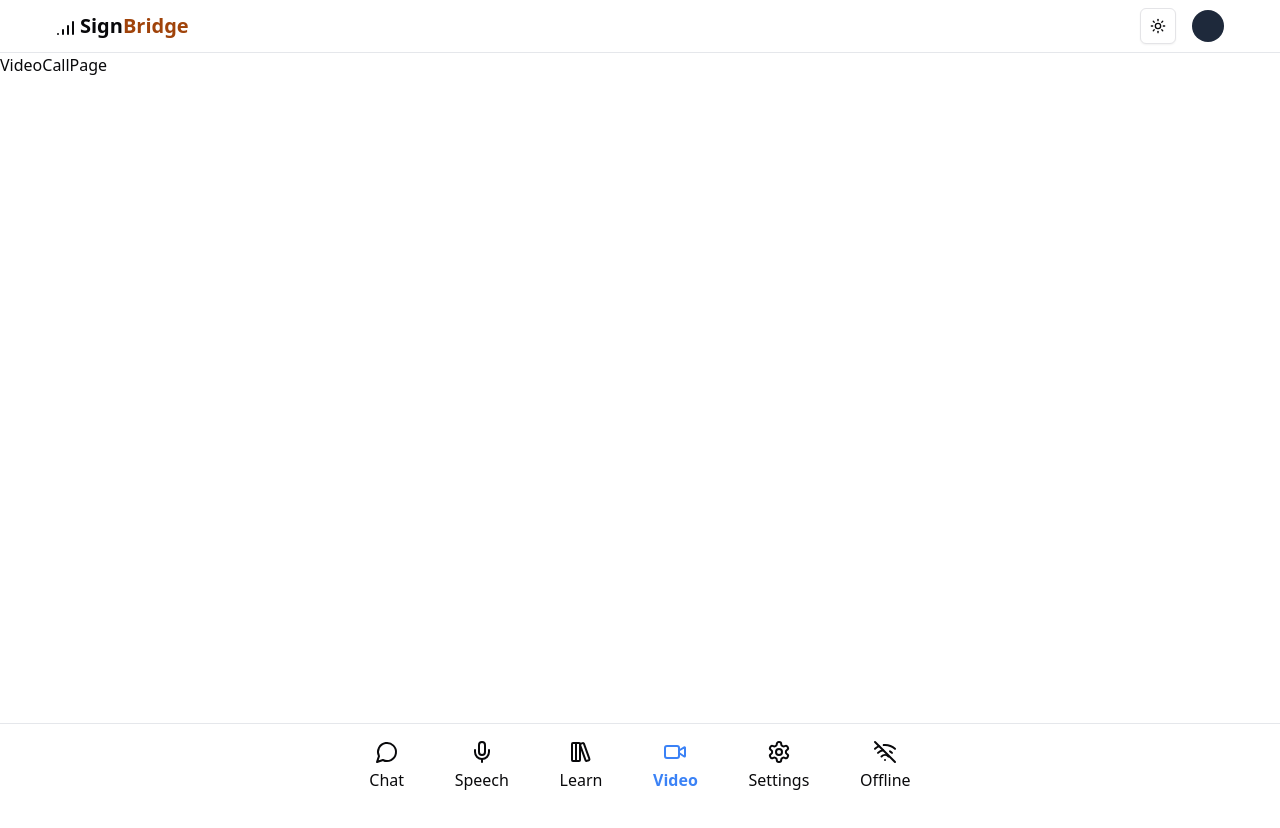
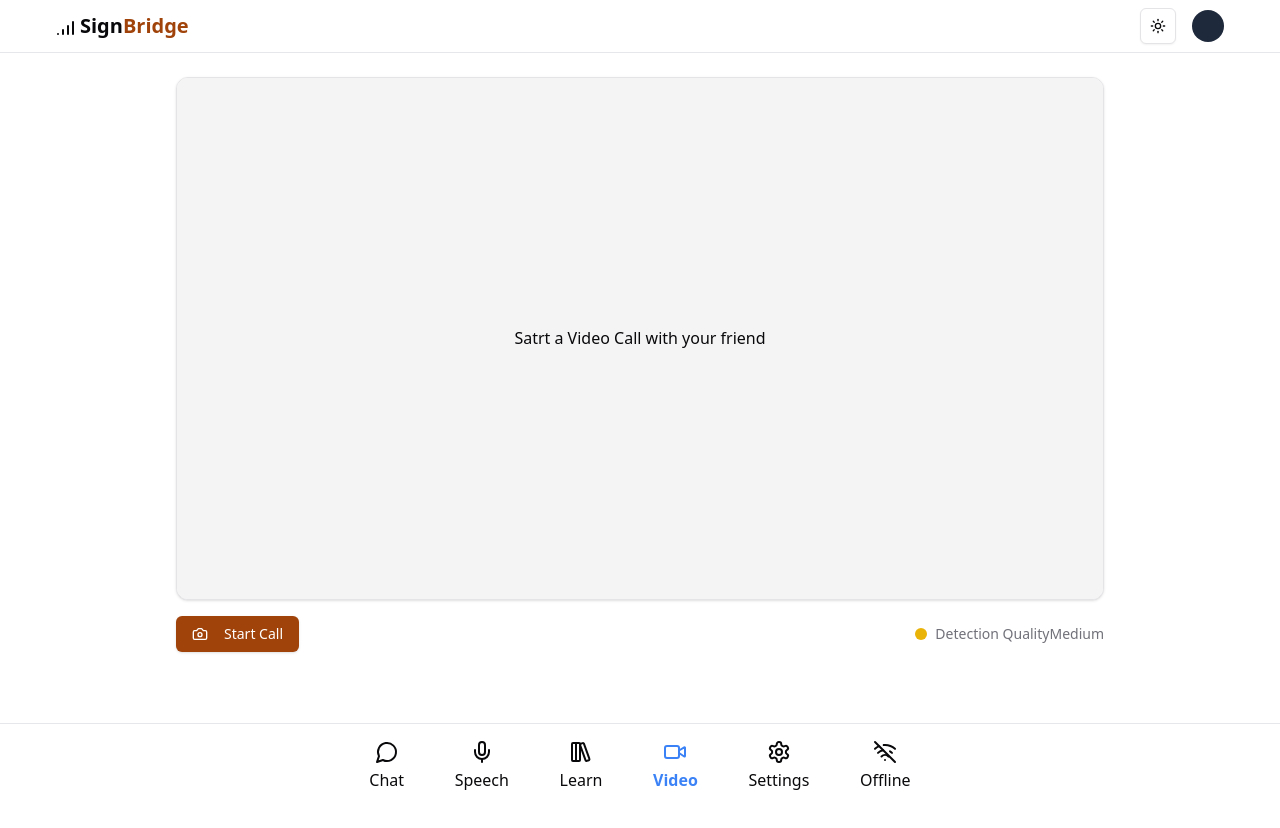
Before and after one commit to Mubaraklouis/Sign-bridge, a Next.js app: page /video in a window 1280 px wide. Shown: the top 828 px of the page. Before the commit the page ends 800 px from the top, so only its background shows below. Built offline with nearby package versions, Linux system fonts and the light colour scheme.

Commit message:
Update: Refactor lesson data management by importing lesson data from a new file, enhance video call functionality, and add back navigation in LessonsPage

```diff
--- a/src/app/(dashboard)/learn/lessons/[category]/[lesson]/page.tsx
+++ b/src/app/(dashboard)/learn/lessons/[category]/[lesson]/page.tsx
@@ -27,6 +27,7 @@ import {
   DialogTrigger,
 } from "@/components/ui/dialog";
 import { useRouter } from "next/navigation";
+import { lessonData } from "@/data/lessons-data-2";
 
 export default function LessonPage({
   params,
@@ -46,96 +47,6 @@ export default function LessonPage({
   const [showSuccessDialog, setShowSuccessDialog] = useState(false);
 
   console.log(activeTab);
-
-  // This would come from a database in a real application
-  const lessonData = {
-    title: "The Sign Language Alphabet",
-    description:
-      "Learn to fingerspell the alphabet, the foundation of sign language",
-    videoUrl: "/placeholder.svg?height=400&width=700",
-    sections: [
-      {
-        id: "intro",
-        title: "Introduction to Fingerspelling",
-        content:
-          "Fingerspelling is a way of spelling words using hand signals that correspond to the letters of the alphabet. It's an important part of sign language that helps you spell out names, places, or words that don't have a specific sign.",
-      },
-      {
-        id: "a-g",
-        title: "Letters A-G",
-        content:
-          "Let's start with the first seven letters of the alphabet. Watch the video demonstration carefully and practice each hand position.",
-      },
-      {
-        id: "h-n",
-        title: "Letters H-N",
-        content:
-          "Now let's continue with the next seven letters. Pay attention to the position of your fingers and hand orientation.",
-      },
-      {
-        id: "o-u",
-        title: "Letters O-U",
-        content:
-          "These letters involve more finger movement. Practice slowly at first to ensure accuracy.",
-      },
-      {
-        id: "v-z",
-        title: "Letters V-Z",
-        content:
-          "The final set of letters completes the alphabet. Some of these are more complex, so take your time to master them.",
-      },
-    ],
-    quiz: [
-      {
-        id: "q1",
-        question: "Which finger is extended in the sign for the letter 'D'?",
-        options: [
-          "Index finger",
-          "Middle finger",
-          "Ring finger",
-          "Pinky finger",
-        ],
-        correctAnswer: 0,
-      },
-      {
-        id: "q2",
-        question: "What shape does your hand make for the letter 'C'?",
-        options: [
-          "Closed fist",
-          "Curved hand",
-          "Flat hand with thumb tucked",
-          "V shape",
-        ],
-        correctAnswer: 1,
-      },
-      {
-        id: "q3",
-        question: "How many fingers are extended for the letter 'W'?",
-        options: ["1", "2", "3", "4"],
-        correctAnswer: 2,
-      },
-    ],
-    practice: [
-      {
-        id: "p1",
-        word: "HELLO",
-        hint: "A common greeting",
-        example: "/placeholder.svg?height=200&width=300",
-      },
-      {
-        id: "p2",
-        word: "NAME",
-        hint: "What you're called",
-        example: "/placeholder.svg?height=200&width=300",
-      },
-      {
-        id: "p3",
-        word: "SIGN",
-        hint: "What you're learning to do",
-        example: "/placeholder.svg?height=200&width=300",
-      },
-    ],
-  };
 
   const handleVideoToggle = () => {
     setVideoPlaying(!videoPlaying);
--- a/src/app/(dashboard)/learn/lessons/page.tsx
+++ b/src/app/(dashboard)/learn/lessons/page.tsx
@@ -16,6 +16,7 @@ import {
 import { Badge } from "@/components/ui/badge";
 import { Progress } from "@/components/ui/progress";
 import { toast } from "react-hot-toast";
+import { useRouter } from "next/navigation";
 
 export default function LessonsPage() {
   // This is the Lessons Category main data
@@ -70,6 +71,8 @@ export default function LessonsPage() {
     toast.success("Upgrade to premium to unlock recommended lessons");
   };
 
+  const router = useRouter();
+
   return (
     <div className="container py-10 mx-auto px-2 mb-20">
       <div className="flex flex-col items-start gap-4 md:flex-row md:justify-between md:items-center">
@@ -80,9 +83,21 @@ export default function LessonsPage() {
             to advanced.
           </p>
         </div>
-        <Button asChild onClick={handleUpgrade}>
-          <span>Recommended for You</span>
-        </Button>
+        <div className="flex items-center gap-4">
+          <button
+            onClick={() => router.back()}
+            className=" bg-black px-3 py-1 text-white rounded-md"
+          >
+            Back
+          </button>
+          <Button
+            asChild
+            onClick={handleUpgrade}
+            className="bg-primary_main hover:bg-primary_main text-white"
+          >
+            <span>Recommended for You</span>
+          </Button>
+        </div>
       </div>
 
       <div className="grid gap-6 mt-8 md:grid-cols-2 lg:grid-cols-2">
--- a/src/app/(dashboard)/video/page.tsx
+++ b/src/app/(dashboard)/video/page.tsx
@@ -1,7 +1,121 @@
-import React from "react";
+"use client";
 
-const VideoCallPage = () => {
-  return <div>VideoCallPage</div>;
-};
+import { useState } from "react";
+import { Button } from "@/components/ui/button";
+import { Card, CardContent } from "@/components/ui/card";
+import { Camera } from "lucide-react";
+import { ASLTranslator } from "@/components/asl-translator";
+import toast from "react-hot-toast";
+export default function VideoCallPage() {
+  const [isWebcamActive, setIsWebcamActive] = useState(false);
+  const [translatedText, setTranslatedText] = useState("");
+  const [detectionQuality, setDetectionQuality] = useState<
+    "good" | "medium" | "poor"
+  >("medium");
 
-export default VideoCallPage;
+  const handleTranslation = (text: string) => {
+    if (text && text !== translatedText) {
+      setTranslatedText(text);
+
+      // Simulate detection quality changes
+      const qualities: Array<"good" | "medium" | "poor"> = [
+        "good",
+        "medium",
+        "poor",
+      ];
+      const randomQuality =
+        qualities[Math.floor(Math.random() * qualities.length)];
+      setDetectionQuality(randomQuality);
+    }
+  };
+
+  const toggleWebcam = () => {
+    setIsWebcamActive(!isWebcamActive);
+  };
+
+  console.log(toggleWebcam);
+
+  const handleSubscribe = () => {
+    toast.success("Subscribed to a premium plan to unlock video call");
+  };
+
+  return (
+    <div className="flex flex-col min-h-screen mb-20">
+      <main className="container flex-1 py-6 mx-auto px-2 lg:px-44 md:px-20">
+        <div className="grid gap-6  grid-cols-1">
+          <div className="w-full">
+            <Card className="overflow-hidden">
+              <CardContent className="p-0">
+                {isWebcamActive ? (
+                  <ASLTranslator onTranslation={handleTranslation} />
+                ) : (
+                  <div className="flex items-center justify-center bg-muted aspect-video">
+                    Satrt a Video Call with your friend
+                  </div>
+                )}
+              </CardContent>
+            </Card>
+            <div className="flex items-center justify-between mt-4">
+              <div className="flex gap-2">
+                {/* <Button
+                  variant={isWebcamActive ? "destructive" : "default"}
+                  onClick={toggleWebcam}
+                  className={
+                    isWebcamActive
+                      ? "bg-destructive hover:bg-destructive hover:opacity-75"
+                      : "bg-primary_main hover:bg-primary_main hover:opacity-75 text-white"
+                  }
+                >
+                  {isWebcamActive ? (
+                    <>
+                      <CameraOff className="w-4 h-4 mr-2" />
+                      End Call
+                    </>
+                  ) : (
+                    <>
+                      <Camera className="w-4 h-4 mr-2" />
+                      Start Call
+                    </>
+                  )}
+                </Button> */}
+                <Button
+                  variant={isWebcamActive ? "destructive" : "default"}
+                  onClick={handleSubscribe}
+                  className={
+                    isWebcamActive
+                      ? "bg-destructive hover:bg-destructive hover:opacity-75"
+                      : "bg-primary_main hover:bg-primary_main hover:opacity-75 text-white"
+                  }
+                >
+                  <Camera className="w-4 h-4 mr-2" />
+                  Start Call
+                </Button>
+              </div>
+              <div className="flex items-center gap-4">
+                <div className="flex items-center">
+                  <div
+                    className={`w-3 h-3 rounded-full mr-2 ${
+                      detectionQuality === "good"
+                        ? "bg-green-500"
+                        : detectionQuality === "medium"
+                        ? "bg-yellow-500"
+                        : "bg-red-500"
+                    }`}
+                  ></div>
+                  <span className="text-sm text-muted-foreground">
+                    Detection Quality
+                    {detectionQuality === "good"
+                      ? "Good"
+                      : detectionQuality === "medium"
+                      ? "Medium"
+                      : "Poor"}
+                  </span>
+                </div>
+              </div>
+            </div>
+          </div>
+        </div>
+      </main>
+    </div>
+  );
+}
--- /dev/null
+++ b/src/data/lessons-data-2.ts
@@ -0,0 +1,83 @@
+export const lessonData = {
+  title: "The Sign Language Alphabet",
+  description:
+    "Learn to fingerspell the alphabet, the foundation of sign language",
+  videoUrl: "/sign_alphabet.webp",
+  sections: [
+    {
+      id: "intro",
+      title: "Introduction to Fingerspelling",
+      content:
+        "Fingerspelling is a way of spelling words using hand signals that correspond to the letters of the alphabet. It's an important part of sign language that helps you spell out names, places, or words that don't have a specific sign.",
+    },
+    {
+      id: "a-g",
+      title: "Letters A-G",
+      content:
+        "Let's start with the first seven letters of the alphabet. Watch the video demonstration carefully and practice each hand position.",
+    },
+    {
+      id: "h-n",
+      title: "Letters H-N",
+      content:
+        "Now let's continue with the next seven letters. Pay attention to the position of your fingers and hand orientation.",
+    },
+    {
+      id: "o-u",
+      title: "Letters O-U",
+      content:
+        "These letters involve more finger movement. Practice slowly at first to ensure accuracy.",
+    },
+    {
+      id: "v-z",
+      title: "Letters V-Z",
+      content:
+        "The final set of letters completes the alphabet. Some of these are more complex, so take your time to master them.",
+    },
+  ],
+  quiz: [
+    {
+      id: "q1",
+      question: "Which finger is extended in the sign for the letter 'D'?",
+      options: ["Index finger", "Middle finger", "Ring finger", "Pinky finger"],
+      correctAnswer: 0,
+    },
+    {
+      id: "q2",
+      question: "What shape does your hand make for the letter 'C'?",
+      options: [
+        "Closed fist",
+        "Curved hand",
+        "Flat hand with thumb tucked",
+        "V shape",
+      ],
+      correctAnswer: 1,
+    },
+    {
+      id: "q3",
+      question: "How many fingers are extended for the letter 'W'?",
+      options: ["1", "2", "3", "4"],
+      correctAnswer: 2,
+    },
+  ],
+  practice: [
+    {
+      id: "p1",
+      word: "HELLO",
+      hint: "A common greeting",
+      example: "/hello.jpeg",
+    },
+    {
+      id: "p2",
+      word: "Emotion",
+      hint: "A feeling or mood",
+      example: "/emotion.webp",
+    },
+    {
+      id: "p3",
+      word: "THANK YOU",
+      hint: "Expressing gratitude",
+      example: "/images/thankyou.jpg",
+    },
+  ],
+};
```
